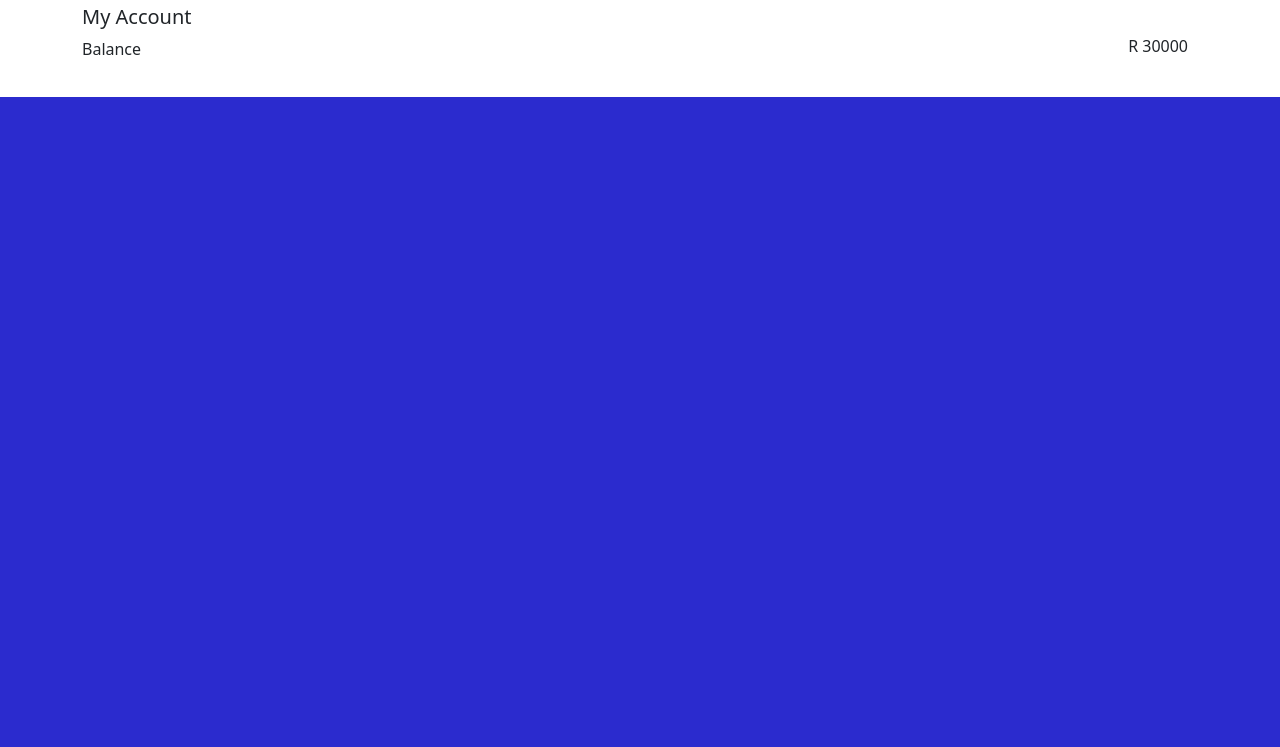
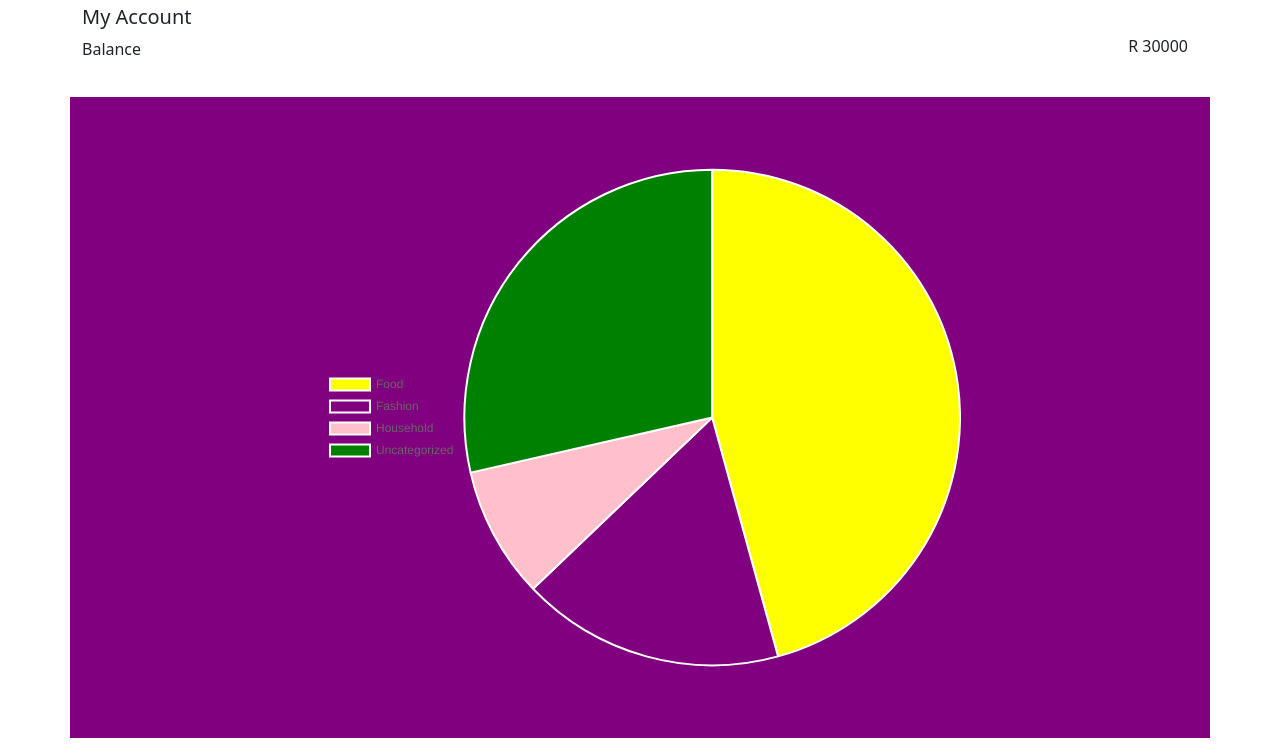
Before and after one commit to tommyshado/budget-buddy, a website: page public/insights.html in a window 1280 px wide. Shown: the part 53-800 px from the top of the page. Drawn offline with nearby package versions, Linux system fonts and the light colour scheme.

Commit message:
add pie chart for vitualizing categories

```diff
--- a/public/insights.html
+++ b/public/insights.html
@@ -6,7 +6,9 @@
     <link href="https://cdn.jsdelivr.net/npm/bootstrap@5.2.3/dist/css/bootstrap.min.css" rel="stylesheet" integrity="sha384-rbsA2VBKQhggwzxH7pPCaAqO46MgnOM80zW1RWuH61DGLwZJEdK2Kadq2F9CUG65" crossorigin="anonymous">
     <title>Insights and expense tracking</title>
 </head>
-<body style="background-color: rgb(43, 43, 206);height: 100vh;" >
+
+
+<body style="background-color: rgb(255, 255, 255);height: 100vh;" >
     <header style="background-color: white !important;height: 150px;padding: 1rem 0.5rem;" >
         <center> <h3 style="color:rgb(10, 10, 83);font-weight: 600;" >Overview</h3> </center>
        <div class="container">
@@ -18,15 +20,44 @@
        </div>
 
     </header>
+
     <div class="container">
-        <div class="row d-flex justify-content-center">
+        <div style="background-color: purple;" class="row d-flex justify-content-center">
             <div class="col-12 col-md-8 col-lg-7">
-
+                <canvas id="pie-chart"></canvas>
             </div>
         </div>
     </div>
+    <script src="https://cdn.jsdelivr.net/npm/chart.js"></script>
+    <script src="https://cdn.jsdelivr.net/npm/bootstrap@5.2.3/dist/js/bootstrap.bundle.min.js" integrity="sha384-kenU1KFdBIe4zVF0s0G1M5b4hcpxyD9F7jL+jjXkk+Q2h455rYXK/7HAuoJl+0I4" crossorigin="anonymous"></script>
+    <script>
 
+// Sample data for the pie chart
+    const pieData = {
+        labels: ["Food", "Fashion", "Household", "Uncategorized"],
+        datasets: [
+            {
+                data: [800, 300, 150, 500], // Sample quantities for each fruit
+                backgroundColor: ["yellow", "purple", "pink", "green"], // Colors for each slice
+            },
+        ],
+    };
 
-    <script src="https://cdn.jsdelivr.net/npm/bootstrap@5.2.3/dist/js/bootstrap.bundle.min.js" integrity="sha384-kenU1KFdBIe4zVF0s0G1M5b4hcpxyD9F7jL+jjXkk+Q2h455rYXK/7HAuoJl+0I4" crossorigin="anonymous"></script>
+const pieConfig = {
+    type: "pie",
+    data: pieData,
+    options: {
+        plugins: {
+            legend: {
+                position: "left", // Adjust legend position
+            },
+        },
+    },
+};
+
+// Assuming you have a canvas element with an id "fruit-chart" in your HTML.
+const pieElem = document.getElementById("pie-chart").getContext("2d");
+const pieChart = new Chart(pieElem, pieConfig);
+    </script>
 </body>
 </html>
```
